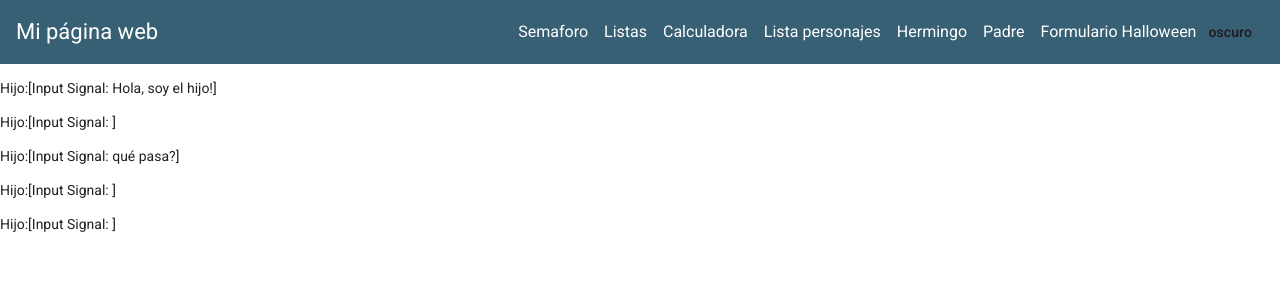
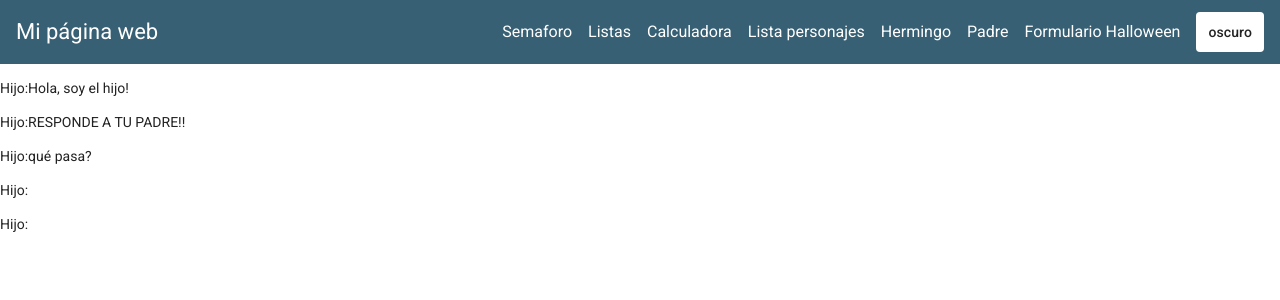
Before and after one commit to Alex230199/Primerproyecto, an Angular app: page /Padre in a window 1280 px wide. Shown: the top 300 px of the page. Built offline with nearby package versions, Linux system fonts and the light colour scheme.

Commit message:
cambios en el padre e hijo con el mensaje, y en el botón del claro-oscuro que no aparecía correctamente

```diff
--- a/src/app/components/hijo/hijo.html
+++ b/src/app/components/hijo/hijo.html
@@ -1 +1 @@
-<p>Hijo:{{ mensaje }}</p>
+<p>Hijo:{{ mensaje() }}</p>
--- a/src/app/components/menu/menu.css
+++ b/src/app/components/menu/menu.css
@@ -14,7 +14,7 @@ mat-toolbar a {
   font-size: 16px;          /* ajusta el tamaño de la fuente */
 }
 
-mat-toolabr button {
+mat-toolbar button {
   margin-left: 16px;
   padding:6 px 12 px;
   border: 1;
--- a/src/app/components/padre/padre.html
+++ b/src/app/components/padre/padre.html
@@ -1,5 +1,5 @@
 <app-hijo [mensaje]="'Hola, soy el hijo!'"></app-hijo>
-<app-hijo></app-hijo>
+<app-hijo [mensaje]="'RESPONDE A TU PADRE!!'"></app-hijo>
 <app-hijo [mensaje]="'qué pasa?'"></app-hijo>
 <app-hijo></app-hijo>
 <app-hijo></app-hijo>
```
